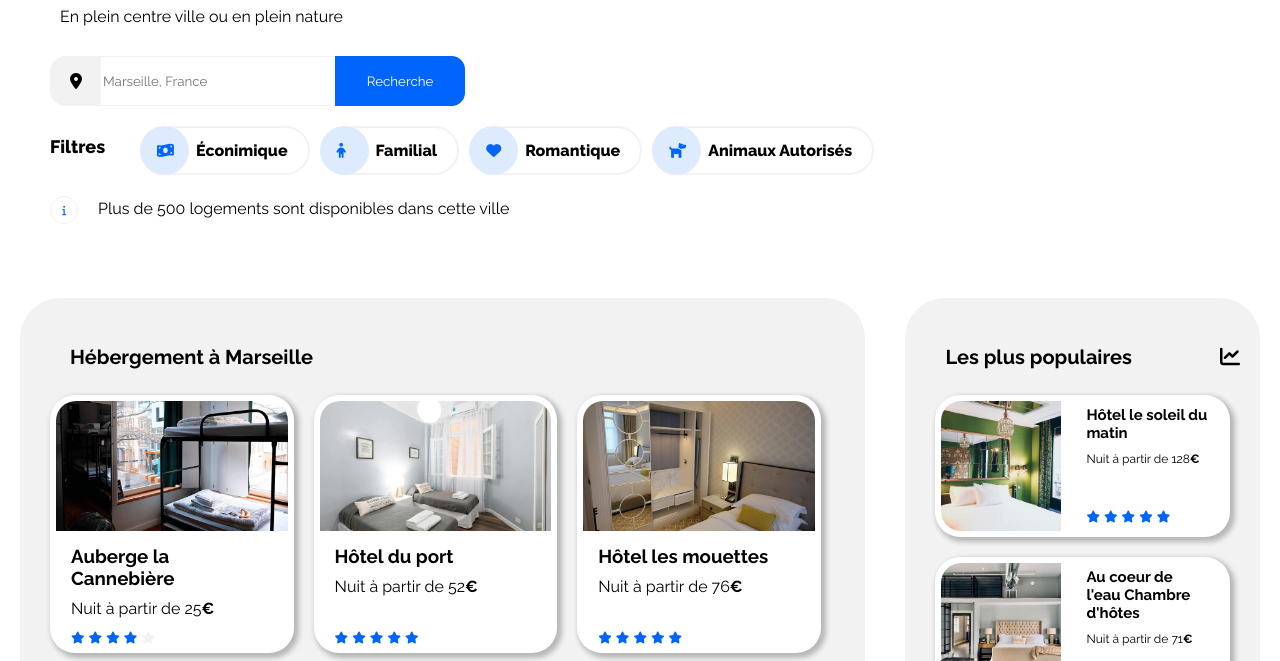
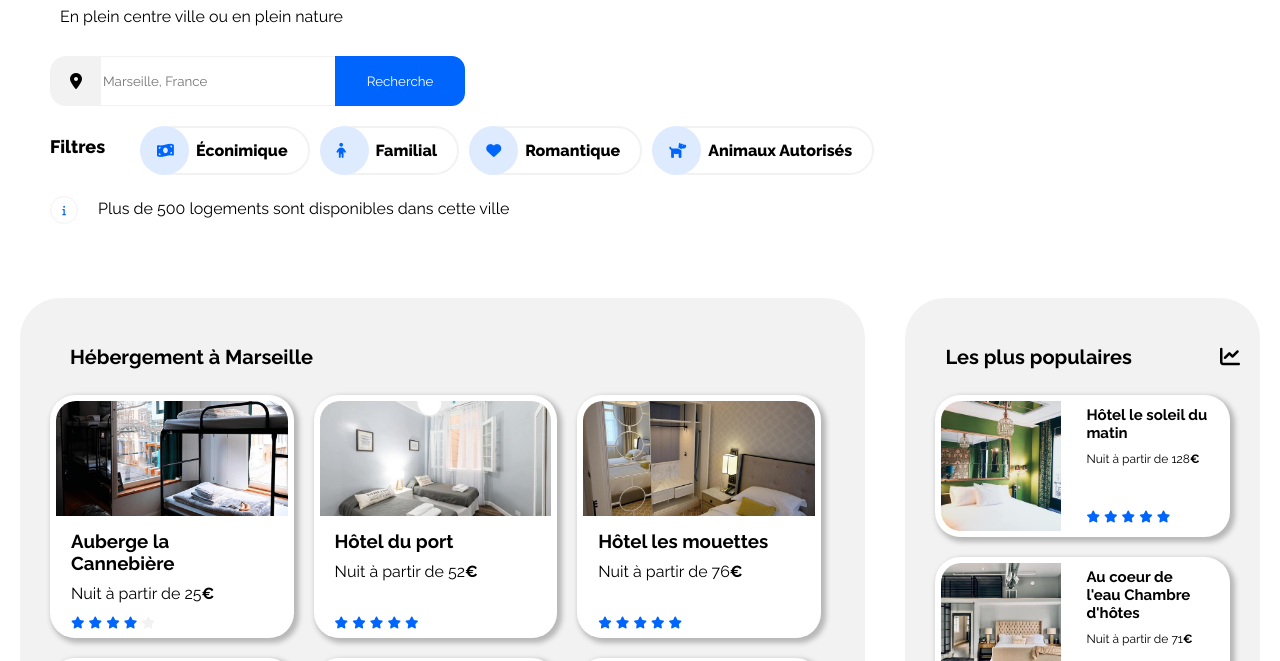
Before and after one commit to becq-didier/DidierBecq_2_23122020, a plain HTML site: page index.html in a window 1280 px wide. Shown: the part 128-789 px from the top of the page. Drawn offline with Linux system fonts and the light colour scheme.

Commit message:
style(style.css):image size hosting
correction of typing error in comment and image size hosting

```diff
--- a/css/style.css
+++ b/css/style.css
@@ -411,7 +411,7 @@ i.checked {
 
 /* <!-- fin article hebergement --> */
 
-/* <!-- image herbergement --> */
+/* <!-- image hebergement --> */
 
 .hosting-photo {
     width: auto;
@@ -420,14 +420,14 @@ i.checked {
 
 .hosting-photo img {
     width: 100%;
-    height: 130px;
+    height: 115px;
     object-fit: cover;
     border-radius: 20px 20px 0 0;
 }
 
-/* <!-- fin image herbergement--> */
+/* <!-- fin image hebergement--> */
 
-/* <!-- info herbergement --> */
+/* <!-- info hebergement --> */
 
 .hosting-info {
     display: flex;
@@ -447,7 +447,7 @@ i.checked {
     color: var(--bleu);
 }
 
-/* <!-- info herbergement --> */
+/* <!-- info hebergement --> */
 
 /* <!-- afficher plus --> */
 
@@ -481,7 +481,7 @@ i.checked {
 
 @media screen and (min-width:600px) {
     /* ********************** MAIN ************************* */
-    /* <!-- section herbergement --> */
+    /* <!-- section hebergement --> */
     .hosting {
         display: flex;
         flex-wrap: wrap;
@@ -499,7 +499,7 @@ i.checked {
         margin: 10px;
     }
     /* <!-- fin article hosting --> */
-    /* <!-- fin section herbergement --> */
+    /* <!-- fin section hebergement --> */
     /* ********************** FIN MAIN ************************* */
 }
 
@@ -600,7 +600,7 @@ i.checked {
     }
     /* <!-- fin titre populaires --> */
     /* <!-- fin section populaires --> */
-    /* <!-- section herbergement --> */
+    /* <!-- section hebergement --> */
     .hosting {
         margin: 20px;
     }
@@ -608,7 +608,7 @@ i.checked {
     .show-more {
         margin: 40px 30px;
     }
-    /* <!-- fin section herbergement --> */
+    /* <!-- fin section hebergement --> */
     /* ********************** FIN MAIN ************************* */
     /* ********************** FOOTER *************************** */
     /* ********************** FIN FOOTER *********************** */
@@ -636,7 +636,7 @@ i.checked {
     }
     /* <!-- fin article populaire --> */
     /* <!-- fin section populaires --> */
-    /* <!-- section herbergement --> */
+    /* <!-- section hebergement --> */
     .hosting {
         width: 70%;
         border-radius: 40px;
@@ -645,6 +645,6 @@ i.checked {
     .hosting article {
         width: 30%;
     }
-    /* <!-- fin section herbergement --> */
+    /* <!-- fin section hebergement --> */
     /* ********************** FIN MAIN ***************************** */
 }
```
